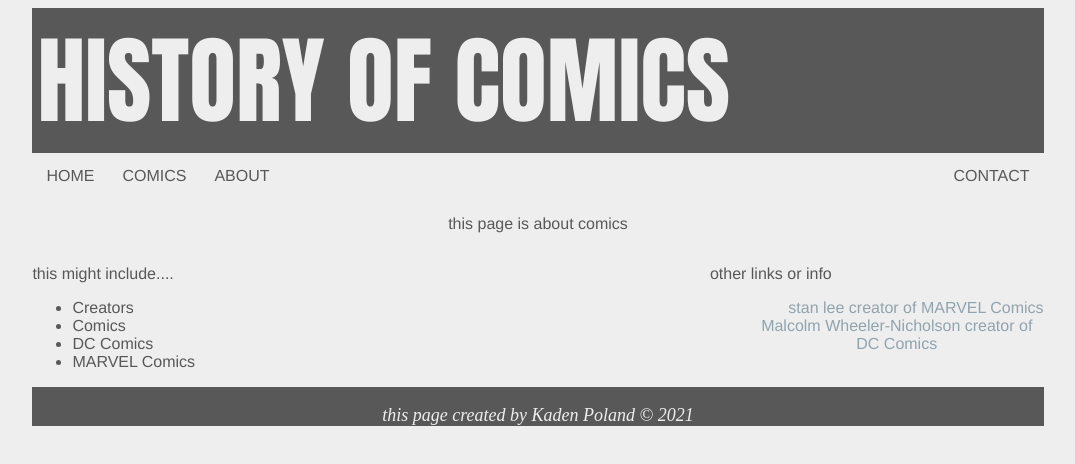
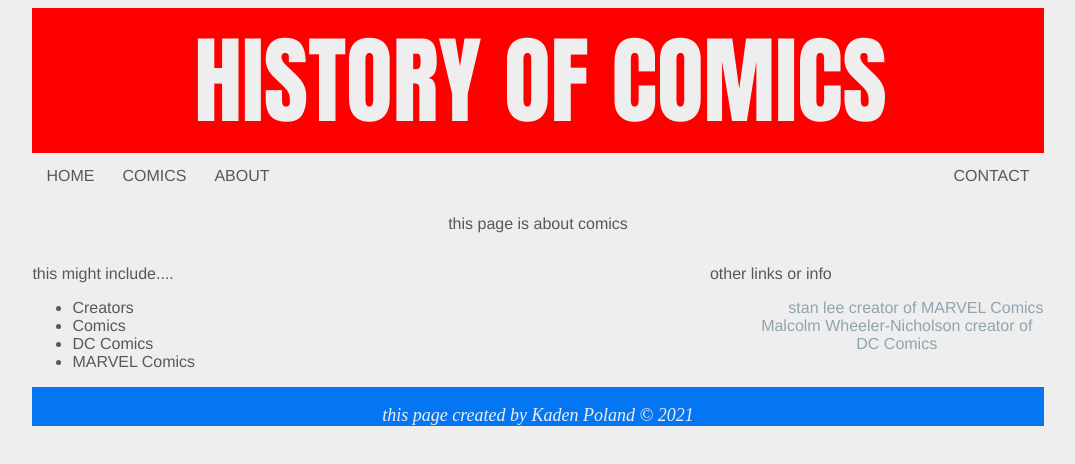
Before and after one commit to kaden769/webclass, a plain HTML site: page index.html in a window 1280 px wide. Shown: the whole page, without its empty margins (102-1177 px from the left). Drawn offline with Linux system fonts and the light colour scheme.

Commit message:
Update styles.css

```diff
--- a/styles.css
+++ b/styles.css
@@ -4,11 +4,12 @@
     width: 80%;
 }
 header {
-    background-color:#585858;
+    background-color:red;
     color: #efeeee;
     font-size: 72pt;
     font-family: "impact";
     padding-left: 5px;
+	text-align: center;
 }
 
 nav ul {
@@ -32,7 +33,7 @@ nav li a:hover {
     font-weight: bold;
 }
 footer {
-    background-color: #585858;
+    background-color:#0476f2;
     color: #efeeee;
     text-align: center;
     font-size: 18px;
@@ -59,7 +60,7 @@ aside {
 
 aside ul li a {
     list-style-type: none;
-	text-decoration: none;
+	text-decoration:none;
 	float: right;
 	color:#90A4AE;}
 
@@ -113,3 +114,7 @@ footer {
     border-bottom: 1px solid #585858;
 }
 }
+.stan {color:red
+}
+.dc {color:#0476f2;
+}
```
